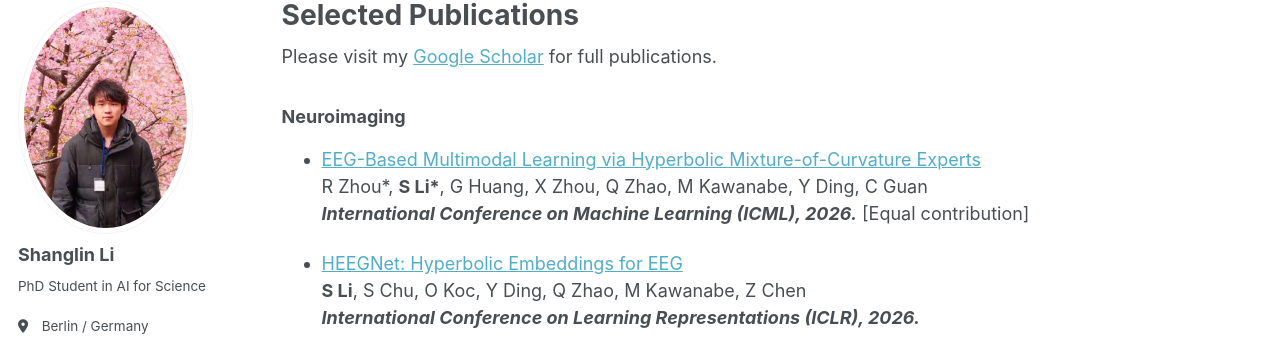
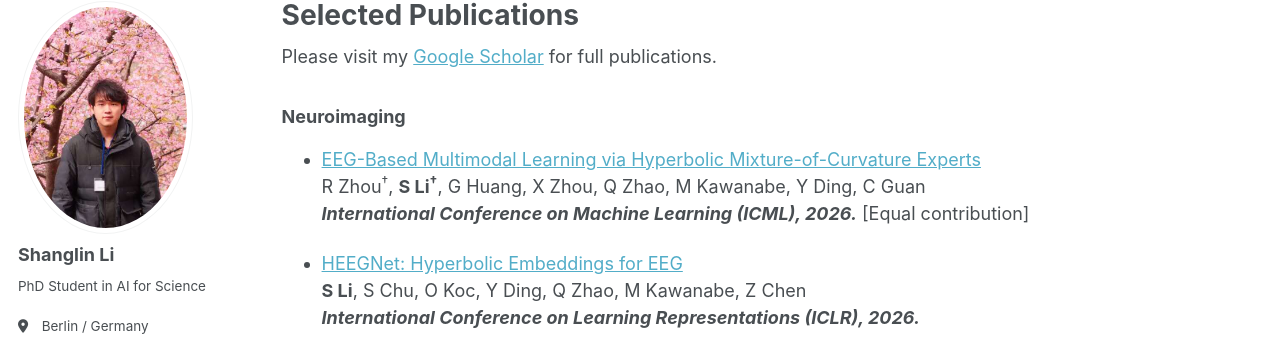
Before and after one commit to fightlesliefigt/fightlesliefigt.github.io, a Jekyll site: the page built from _pages/publications.html, in a window 1280 px wide and 1021 px high. Shown: the part 100-444 px from the top of the window. Built offline with Jekyll 4.4.1, drawn with Linux system fonts in a browser that asks for light colours; a style sheet for code colours, icons or effects is not loaded.

```diff
--- a/_pages/publications.html
+++ b/_pages/publications.html
@@ -11,7 +11,7 @@ Please visit my <a href="https://scholar.google.com/citations?user=ZfbvnHkAAAAJ"
 <ul>
 <li><p>
 <a href="https://openreview.net/forum?id=VSn4wLFd2p">EEG-Based Multimodal Learning via Hyperbolic Mixture-of-Curvature Experts</a><br />
-R Zhou*, <b>S Li*</b>, G Huang, X Zhou, Q Zhao, M Kawanabe, Y Ding, C Guan<br />
+R Zhou<sup>†</sup>, <b>S Li<sup>†</sup></b>, G Huang, X Zhou, Q Zhao, M Kawanabe, Y Ding, C Guan<br />
 <i><b>International Conference on Machine Learning (ICML), 2026.</b></i> [Equal contribution]
 </p></li>
 </ul>
```
